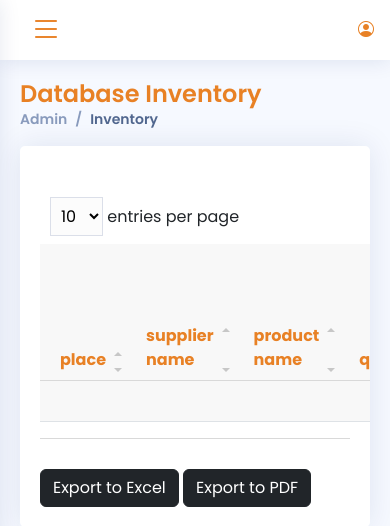
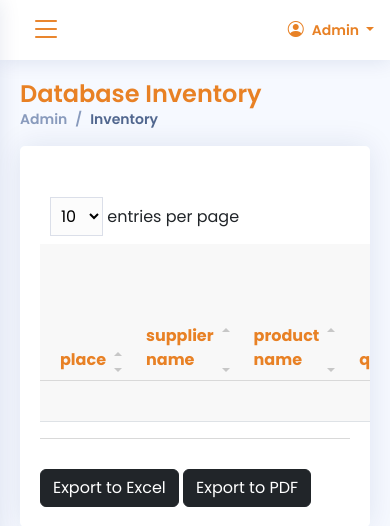
Before and after one commit to Bhavik-prajapati/InventoryManagegment, a PHP site: page /admin/inventory-show.php in a window 390 px wide. Shown: the top 526 px of the page. Run offline with PHP 8.4, Linux system fonts and the light colour scheme; a user stored in the database is signed in; data that the repository does not hold is empty; some libraries are stand-ins or nearby versions.

Commit message:
admin: header profile name display

```diff
--- a/admin/layout/header.php
+++ b/admin/layout/header.php
@@ -189,7 +189,7 @@ if (isset($_POST['btnSignout'])) {
           <a class="nav-link nav-profile d-flex align-items-center pe-0" href="#" data-bs-toggle="dropdown">
             <i class="rounded-circle bi bi-person-circle"></i>
             <!-- <img src="" alt="Profile" class="rounded-circle"> -->
-            <span class="d-none d-md-block dropdown-toggle ps-2">
+            <span class="d-md-block dropdown-toggle ps-2">
             Admin
             </span>
           </a><!-- End Profile Iamge Icon -->
```
